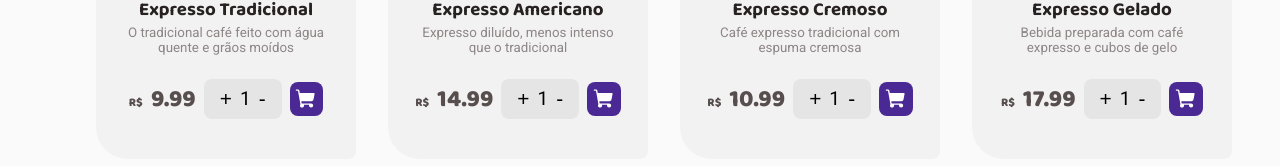
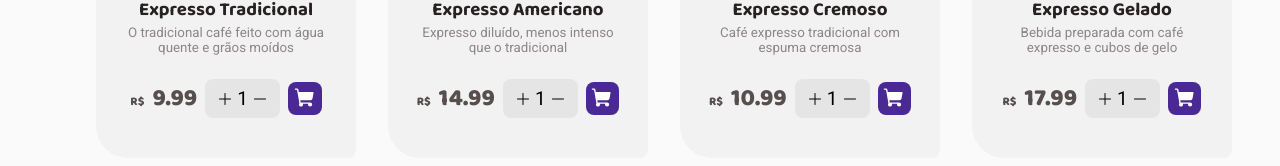
Before and after one commit to felipeavila-dev/coffe-delivery, a React (Vite) app: page / in a window 1280 px wide. Shown: the part 786-952 px from the top of the page. Built offline with nearby package versions, Linux system fonts and the light colour scheme.

Commit message:
hotfix: Inserido asterisco nos campos obrigatorios no checkout e adicionado validação para habilitar o botao para finalizar o pedido caso todos os campos estejam preenchidos

```diff
--- a/src/components/CartArea/index.tsx
+++ b/src/components/CartArea/index.tsx
@@ -34,10 +34,9 @@ export const CartArea = () => {
   }, [cart]);
 
   useEffect(() => {
-    const values = Object.values(userAddress);
-    const noFilledInputs = values.some((value) => value === '');
+    const { bairro, cep, logradouro, uf, numero, localidade } = userAddress;
 
-    if (noFilledInputs) {
+    if (bairro === '' || cep === '' || logradouro === '' || uf === '' || numero === '' || localidade === '' ) {
       setDisableButton(true);
     } else {
       setDisableButton(false);
--- a/src/components/CoffeeItem/index.tsx
+++ b/src/components/CoffeeItem/index.tsx
@@ -8,7 +8,7 @@ import { CartIconArea, CoffeeInfoArea, CoffeeItem, Container, PriceArea, Quantit
 
 import CoffeIcon from '../../assets/images/coffe_icon.svg';
 
-import { ShoppingCart } from "phosphor-react";
+import { ShoppingCart, Plus, Minus } from "phosphor-react";
 
 
 interface Coffee {
@@ -55,9 +55,9 @@ export const CoffeItem = ({ coffee }: any) => {
                   { coffee.price }
                 </span>
                 <QuantityArea>
-                  <button onClick={ () => setQtdItem(qtdItem + 1) }>+</button>
+                  <Plus onClick={ qtdItem > 0 ? () => setQtdItem(qtdItem - 1) : () => {} } />
                   <span>{qtdItem}</span>
-                  <button onClick={ qtdItem > 0 ? () => setQtdItem(qtdItem - 1) : () => {} }>-</button>
+                  <Minus onClick={ () => setQtdItem(qtdItem + 1) } />
                 </QuantityArea>
 
                 <CartIconArea onClick={ () => handleAddToCart(coffee) }>
--- a/src/components/CoffeeItem/styles.ts
+++ b/src/components/CoffeeItem/styles.ts
@@ -67,6 +67,7 @@ export const PriceArea = styled.div`
 
 export const QuantityArea = styled.div`
   display: flex;
+  align-items: center;
   background-color: ${ props => props.theme.colors.button };
   padding: .5rem .75rem;
   border-radius: 8px;
--- a/src/pages/Checkout/index.tsx
+++ b/src/pages/Checkout/index.tsx
@@ -74,6 +74,7 @@ export const Checkout = () => {
           <FormArea>
             <FormLine>
               <InputField placeholder="CEP" type='number' onChange={ (e) => handleChangeCep(e) }/>
+              *
             </FormLine>
 
             <FormLine>
@@ -88,7 +89,8 @@ export const Checkout = () => {
                 type='number'
                 value={ userAddress.numero }
                 onChange={ (e) => handleChangeInput(e) }
-              />
+              />*
+
               <InputField
                 name='Complemento'
                 placeholder="Complemento"
```
